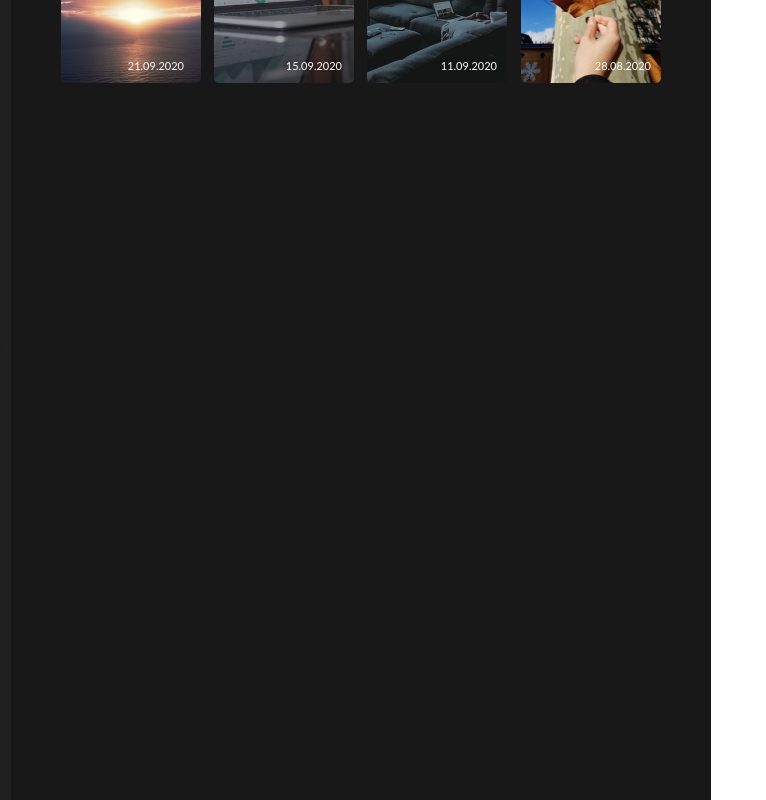
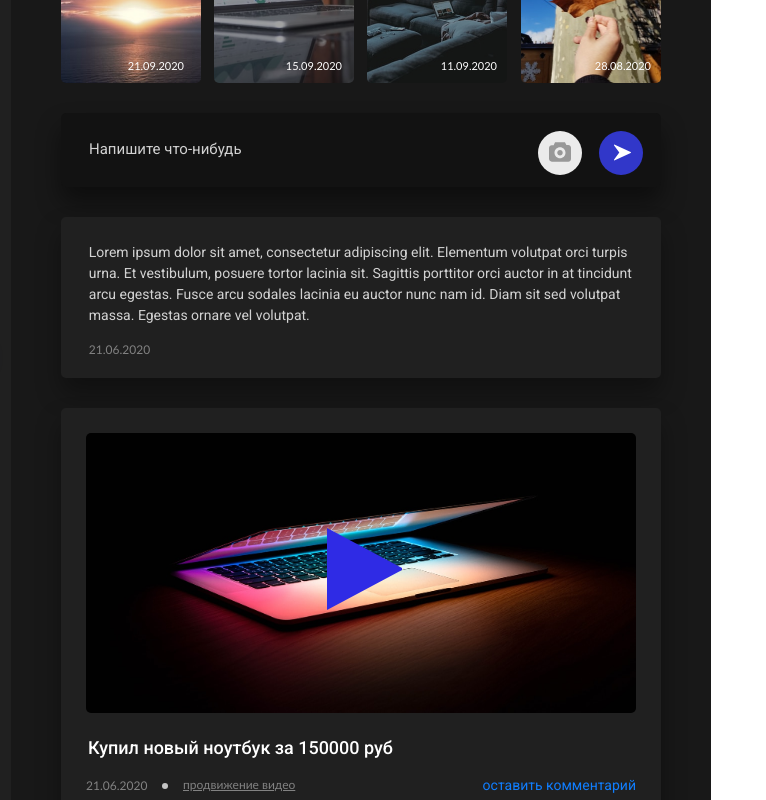
Before and after one commit to kharebovOleg/personal_blog, a plain HTML site: page index.html in a window 1280 px wide. Shown: the part 220-1020 px from the top of the page, 297-1063 px from the left. Drawn offline with Linux system fonts and the light colour scheme.

Commit message:
2 part finished

```diff
--- a/index.html
+++ b/index.html
@@ -45,6 +45,28 @@
         <p class="notebook_date">15.09.2020</p>
         <p class="house_date">11.09.2020</p>
         <p class="autumn_date">28.08.2020</p>
+        <div class="write_wall">
+            <p>Напишите что-нибудь</p>
+            <button class="take_photo"><img src="images/photo 1.svg" alt="photo"></button>
+            <button class="send_button"><img src="images/send (1) 1.svg" alt="to send"></button>
+        </div>
+        <div class="text_block">
+            <p class="lorem_text1">Lorem ipsum dolor sit amet, consectetur adipiscing elit. Elementum volutpat orci turpis urna.
+                 Et vestibulum, posuere tortor lacinia sit. Sagittis porttitor orci auctor in at tincidunt arcu
+                  egestas. Fusce arcu sodales lacinia eu auctor nunc nam id. Diam sit sed volutpat massa. Egestas
+                   ornare vel volutpat.
+            </p>
+            <p class="text_date">21.06.2020</p>
+        </div>
+        <div class="post1">
+            <img src="images/notebook_video.jfif" alt="notebook" class="notebook_img">
+            <button class="play_video1"></button>
+            <p class="post_name">Купил новый ноутбук за 150000 руб</p>
+            <p class="post_date">21.06.2020</p>
+            <div class="little_circle"></div>
+            <a href="#" class="post_promotion">продвижение видео</a>
+            <a href="#" class="leave_comment">оставить комментарий</a>
+        </div>
     </div>
 </body>
 </html>
--- a/style.css
+++ b/style.css
@@ -303,3 +303,195 @@ button p {
     text-align: right;
     color: white;
 }
+.write_wall {
+    position: absolute;
+    width: 600px;
+    height: 74px;
+    top: 325px;
+    left: 350px;
+    border-radius: 5px;
+    background: rgba(18, 18, 18, 1);
+    box-shadow: 0px 15px 25px 0px rgba(0, 0, 0, 0.45);
+}
+.write_wall p {
+    margin: 0;
+    padding: 0;
+    position: relative;
+    width: 153px;
+    height: 18px;
+    top: 28px;
+    left: 28px;
+    font-family: 'Roboto';
+    font-size: 15px;
+    font-weight: 400;
+    line-height: 17.58px;
+    text-align: left;
+    color: rgba(210, 210, 210, 1);
+}
+.take_photo {
+    position: relative;
+    width: 44px;
+    height: 44px;
+    left: 477px;
+    border-radius: 25px;
+    background: rgba(235, 235, 235, 1);
+    border: none;
+}
+.send_button {
+    position: relative;
+    width: 44px;
+    height: 44px;
+    left: 490px;
+    top: -3.5%;
+    border-radius: 25px;
+    background: rgba(49, 55, 201, 1);
+    border: none;
+}
+.send_button img {
+    position: relative;
+    top: 3.5%;
+    left: 5%;
+}
+
+.text_block {
+    position: absolute;
+    width: 600px;
+    height: 161px;
+    top: 429px;
+    left: 350px;
+    border-radius: 5px;
+    background: rgba(32, 32, 32, 1);
+    box-shadow: 0px 15px 25px 0px rgba(0, 0, 0, 0.35);
+}
+.lorem_text1 {
+    margin: 0;
+    position: relative;
+    width: 544.44px;
+    height: 92px;
+    top: 25px;
+    left: 27.78px;
+    font-family: 'Roboto';
+    font-size: 14px;
+    font-weight: 400;
+    line-height: 21px;
+    text-align: left;
+    color: rgba(210, 210, 210, 1);
+}
+.text_date {
+    position: relative;
+    left: 27.78px;
+    top: 22px;
+    font-family: 'Lato';
+    font-size: 12px;
+    font-weight: 400;
+    line-height: 14.4px;
+    text-align: left;
+    color: rgba(130, 130, 130, 1);
+}
+.post1 {
+    position: absolute;
+    width: 600px;
+    height: 410px;
+    top: 620px;
+    left: 350px;
+    border-radius: 5px ;
+    background: rgba(32, 32, 32, 1);
+    box-shadow: 0px 15px 25px 0px rgba(0, 0, 0, 0.35);
+}
+.video_note {
+    position: relative;
+    width: 550px;
+    height: 280px;
+    top: 645px;
+    left: 375px;
+    border-radius: 5px;
+    background: rgba(0, 0, 0, 1);
+}
+.notebook_img {
+    position: relative;
+    width: 550px;
+    height: 280px;
+    top: 25px;
+    left: 25px;
+    border-radius: 5px;
+}
+.play_video1 {
+    position: relative;
+    top: -40%;
+    left: 43%;
+    margin-left: 8px;
+    border-style: solid;
+    border-width: 40px 0 40px 75px;
+    border-color: transparent transparent transparent rgba(47, 43, 229, 1);
+    background: none;
+}
+.post_name {
+    display: inline;
+    margin: 0;
+    position: relative;
+    width: 394.44px;
+    height: 21px;
+    top: 5%;
+    left: -12%;
+    font-family: 'Roboto';
+    font-size: 18px;
+    font-weight: 500;
+    line-height: 21.09px;
+    text-align: left;
+    color: rgba(255, 255, 255, 1);
+}
+.post_date {
+    margin: 0;
+    position: relative;
+    width: 61px;
+    height: 14px;
+    top: 5px;
+    left: 25px;
+    font-family: 'Lato';
+    font-size: 12px;
+    font-weight: 400;
+    line-height: 14.4px;
+    text-align: left;
+    color: rgba(130, 130, 130, 1);
+
+
+}
+.little_circle {
+    position: absolute;
+    width: 6px;
+    height: 6px;
+    top: 375px;
+    left: 101px;
+    background: rgba(196, 196, 196, 1);
+    border-radius: 50%;
+}
+.post_promotion {
+    display: inline;
+    position: absolute;
+    width: 113px;
+    height: 14px;
+    top: 370px;
+    left: 122px;
+    font-family: 'Lato';
+    font-size: 12px;
+    font-weight: 400;
+    line-height: 14.4px;
+    color: rgba(130, 130, 130, 1);
+    list-style-type: circle;
+}
+.leave_comment {
+    position: absolute;
+    width: 154px;
+    height: 16px;
+    top: 369px;
+    left: 421px;
+    gap: 0px;
+    opacity: 0px;
+    font-family: 'Roboto';
+    font-size: 14px;
+    font-weight: 400;
+    line-height: 16.41px;
+    text-align: right;
+    color: rgba(16, 126, 255, 1);
+    text-decoration: none;
+}
```
Also changed, not shown: images/notebook_video.jfif (added), images/photo 1.svg (added), images/send (1) 1.svg (added).
